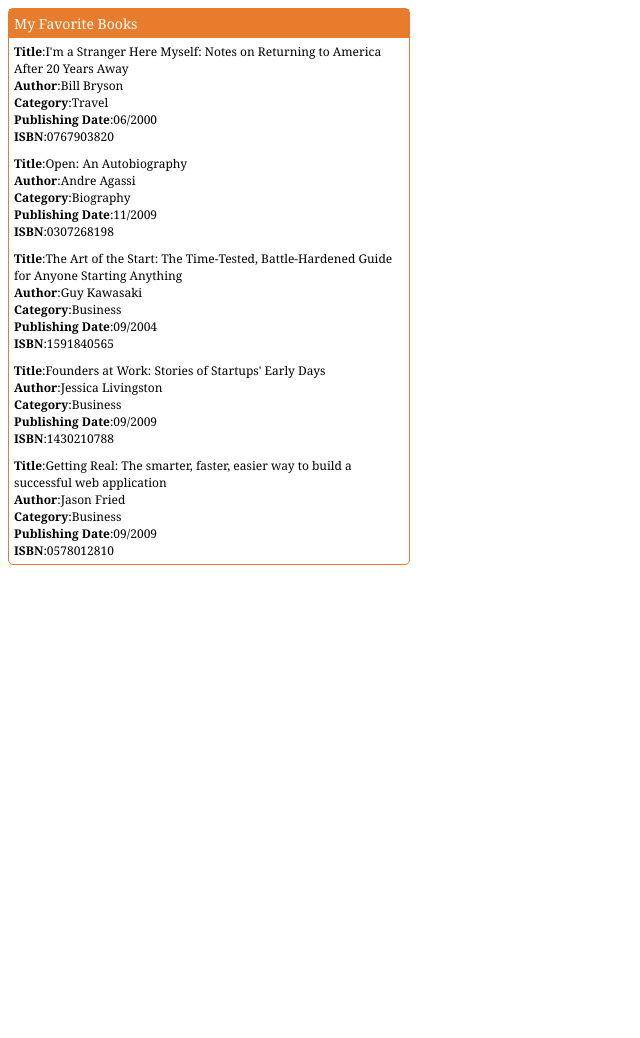
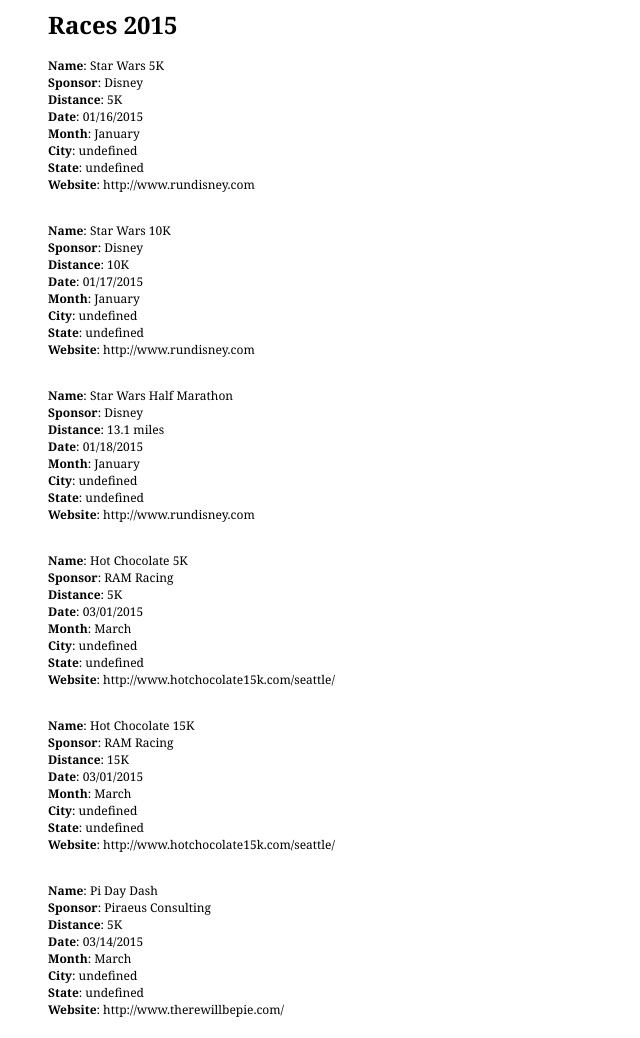
Before and after one commit to gamboagirl/race-web-service, a plain HTML site: page index.htm in a window 1280 px wide. Shown: the top 1038 px of the page, without its empty margins (0-640 px from the left). Before the commit the page ends 800 px from the top, so only its background shows below. Drawn offline with nearby package versions, Linux system fonts and the light colour scheme.

Commit message:
Modifies index.htm to display race information
Take example code and modifies it for race database info.

```diff
--- a/index.htm
+++ b/index.htm
@@ -32,7 +32,7 @@ $(document).ready(function() {
         // JSON version
         type: "GET",
         dataType: "json",
-        url: "data/favoritebooks.js",
+        url: "data/races2run.js",
         success: parseJSON
         /* XML version
         dataType: "XML",
@@ -44,19 +44,23 @@ $(document).ready(function() {
 
     // JSON parser
 function parseJSON(data){
-	$.each(data.books, function(i,item){
+	$.each(data.races, function(i,item){
 
-		var text = '<b>Title</b>:' + item.title + '<br />';
-		text += '<b>Author</b>:' + item.author + '<br />';
-		text += '<b>Category</b>:' + item.category + '<br />';
-		text += '<b>Publishing Date</b>:' + item.pubdate + '<br />';
-		text += '<b>ISBN</b>:' + item.isbn + '<br />';
+		var text = '<b>Name</b>: ' + item.name + '<br />';
+		text += '<b>Sponsor</b>: ' + item.sponsor + '<br />';
+		text += '<b>Distance</b>: ' + item.distance + '<br />';
+		text += '<b>Date</b>: ' + item.date + '<br />';
+		text += '<b>Month</b>: ' + item.month + '<br />';
+ 		text += '<b>City</b>: ' + item.city + '<br />';
+		text += '<b>State</b>: ' + item.state + '<br />';
+		text += '<b>Website</b>: ' + item.url + '<br />';
+        text += '<br />';
 
-		$('<li></li>').html(text).appendTo('#books');
+		$('<p></p>').html(text).appendTo('#races');
 	});
 }
 /// XML parser
-function parseXML(xml)
+/*function parseXML(xml)
 {
 	$(xml).find("Book").each(function()
 	{
@@ -74,14 +78,14 @@ function parseXML(xml)
 
 		$('<li></li>').html(text).appendTo('#books');
 	});
-}
+}*/
 
 
 </script>
 </head>
 	<body>
-		<ul id="books">
-			<h1>My Favorite Books</h1>
+		<ul id="races">
+			<h1>Races 2015</h1>
 		</ul>
 	</body>
 </html>
```
